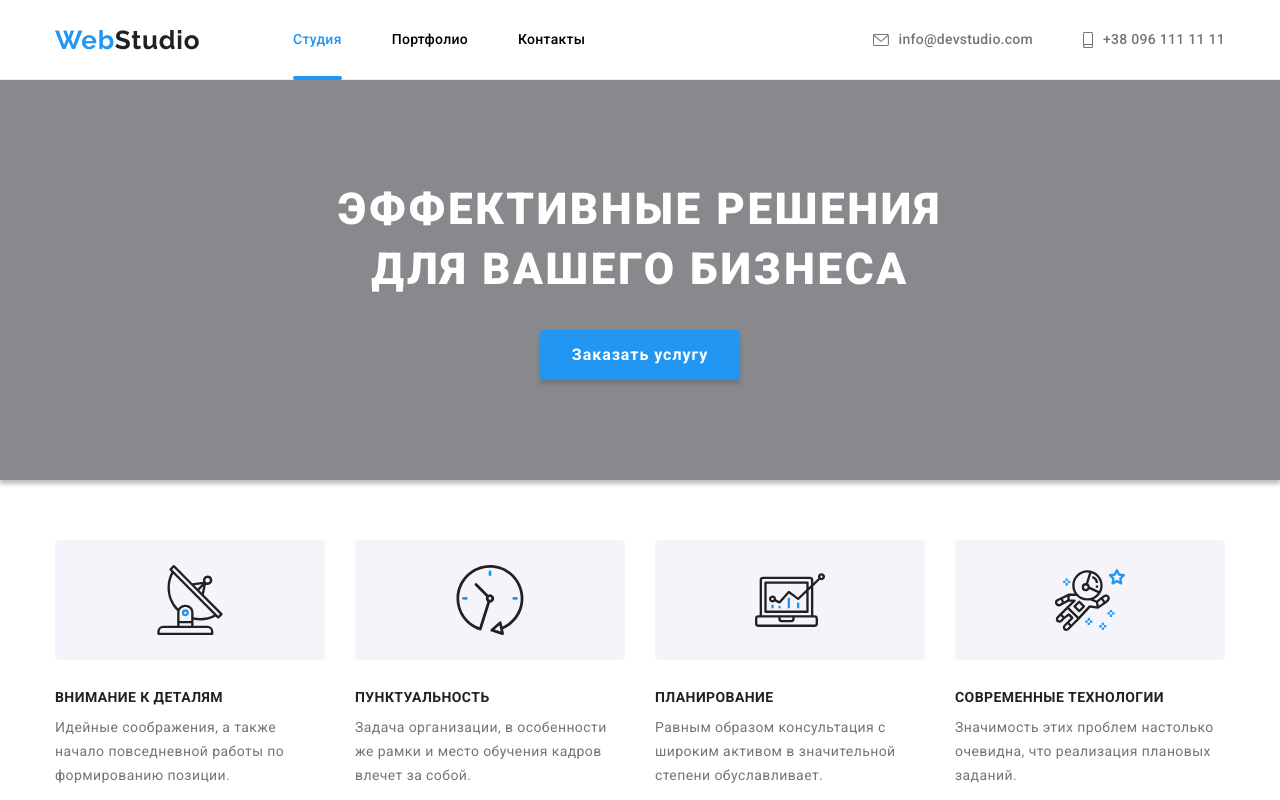
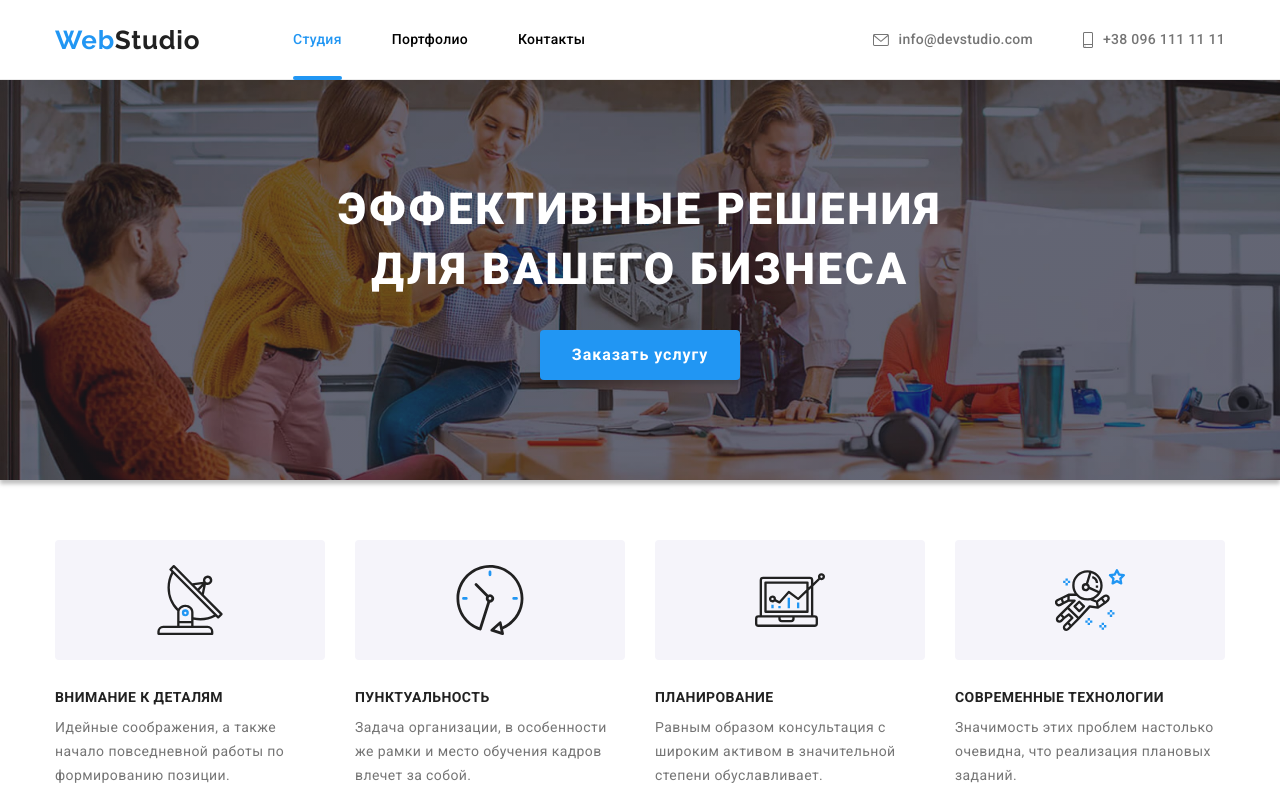
Before and after one commit to Fedir-Husar/goit-markup-hw-08, a plain HTML site: page index.html in a window 1280 px wide. Shown: the top 800 px of the page. Drawn offline with nearby package versions, Linux system fonts and the light colour scheme; the site is published under a folder, as on GitHub Pages, so addresses that start at the root find nothing.

Commit message:
fix hero

```diff
--- a/sass/layout/_banner.scss
+++ b/sass/layout/_banner.scss
@@ -1,3 +1,4 @@
+
    .banner {
             display: flex;
             flex-direction: column;
@@ -61,6 +62,7 @@
                 }
         }
 
+
     .overlay {
             background-image: linear-gradient(to right,
                             rgba(47, 48, 58, 0.4),
@@ -105,7 +107,7 @@
                     background-image: linear-gradient(to right,
                                     rgba(47, 48, 58, 0.4),
                                     rgba(47, 48, 58, 0.4)),
-                                        url(/images/desktop/hero/hero-1600@2x.jpg);
+                            url(../images/desktop/hero/hero-1600@2x.jpg);
 
                     max-width: 1600px;
                     height: 600px;
@@ -116,7 +118,6 @@
 
 
     }
-
 
 
 
```
Also changed, not shown: css/main.css, css/main.min.css, 2 other files. Lines whose indentation alone changed are shown as unchanged.
